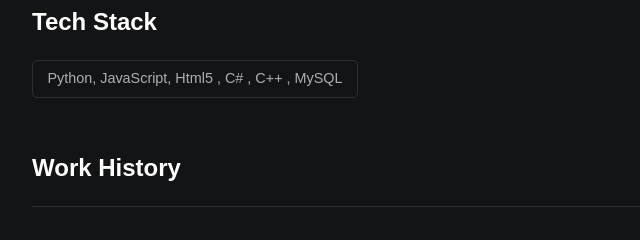
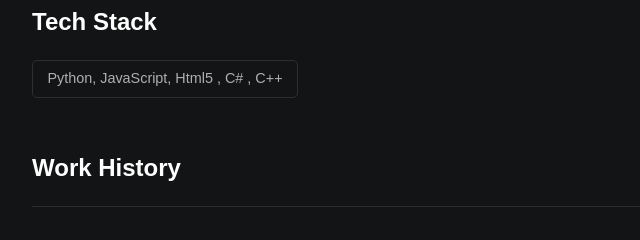
Before and after one commit to NQuinn2506/Resume, a plain HTML site: page index.html in a window 1280 px wide. Shown: the part 850-1090 px from the top of the page, 278-918 px from the left. Drawn offline with Linux system fonts and the light colour scheme; a small style sheet from the web is missing.

Commit message:
Update resume website with latest changes

```diff
--- a/index.html
+++ b/index.html
@@ -53,7 +53,7 @@
         <h2>Tech Stack</h2>
         <div id="wrapper--techstack__items">
             <div class="card--techstack">
-                <span>Python, JavaScript, Html5 , C# , C++ , MySQL</span>
+                <span>Python, JavaScript, Html5 , C# , C++ </span>
             </div>
 
         </div>
```
